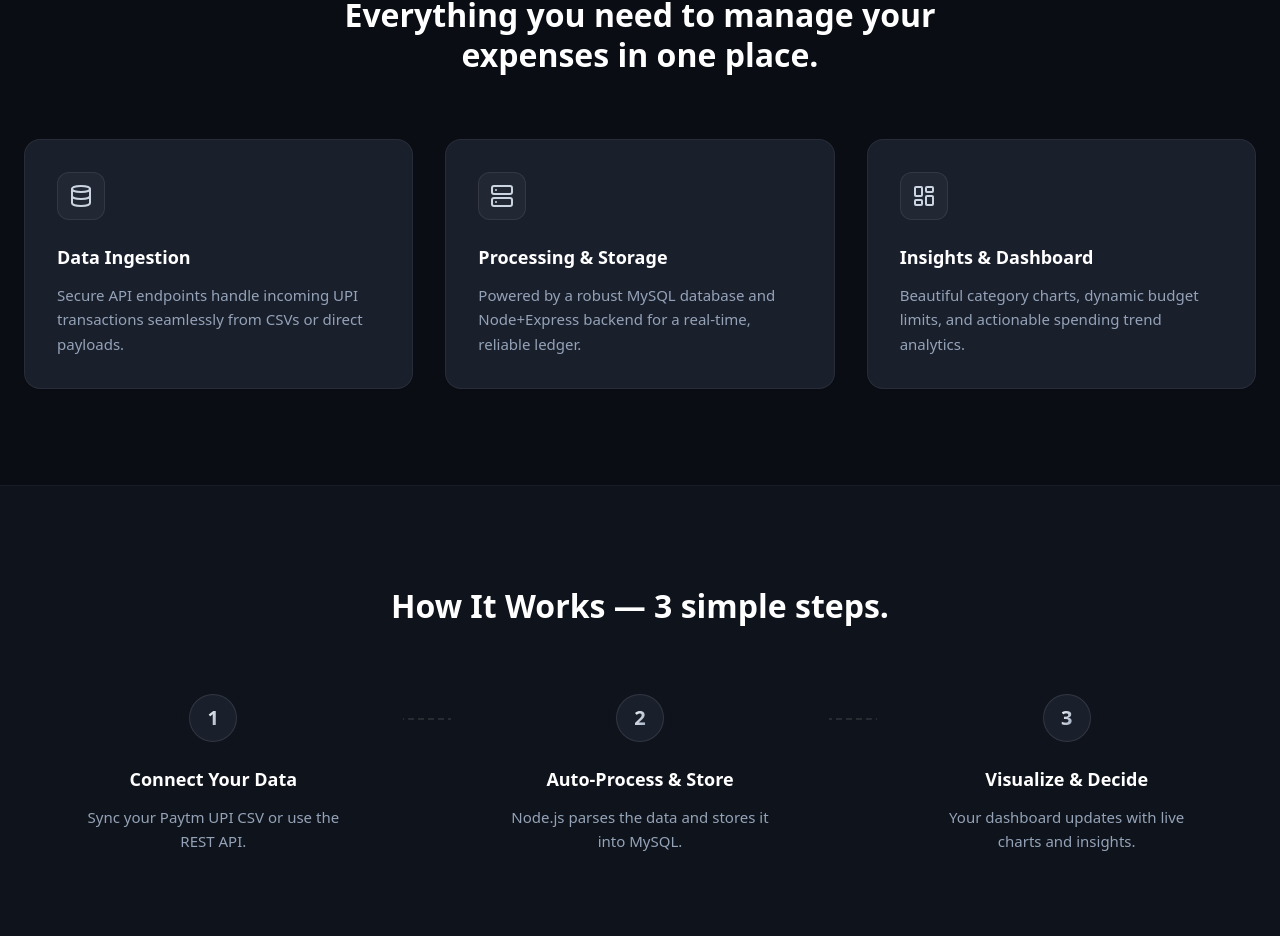
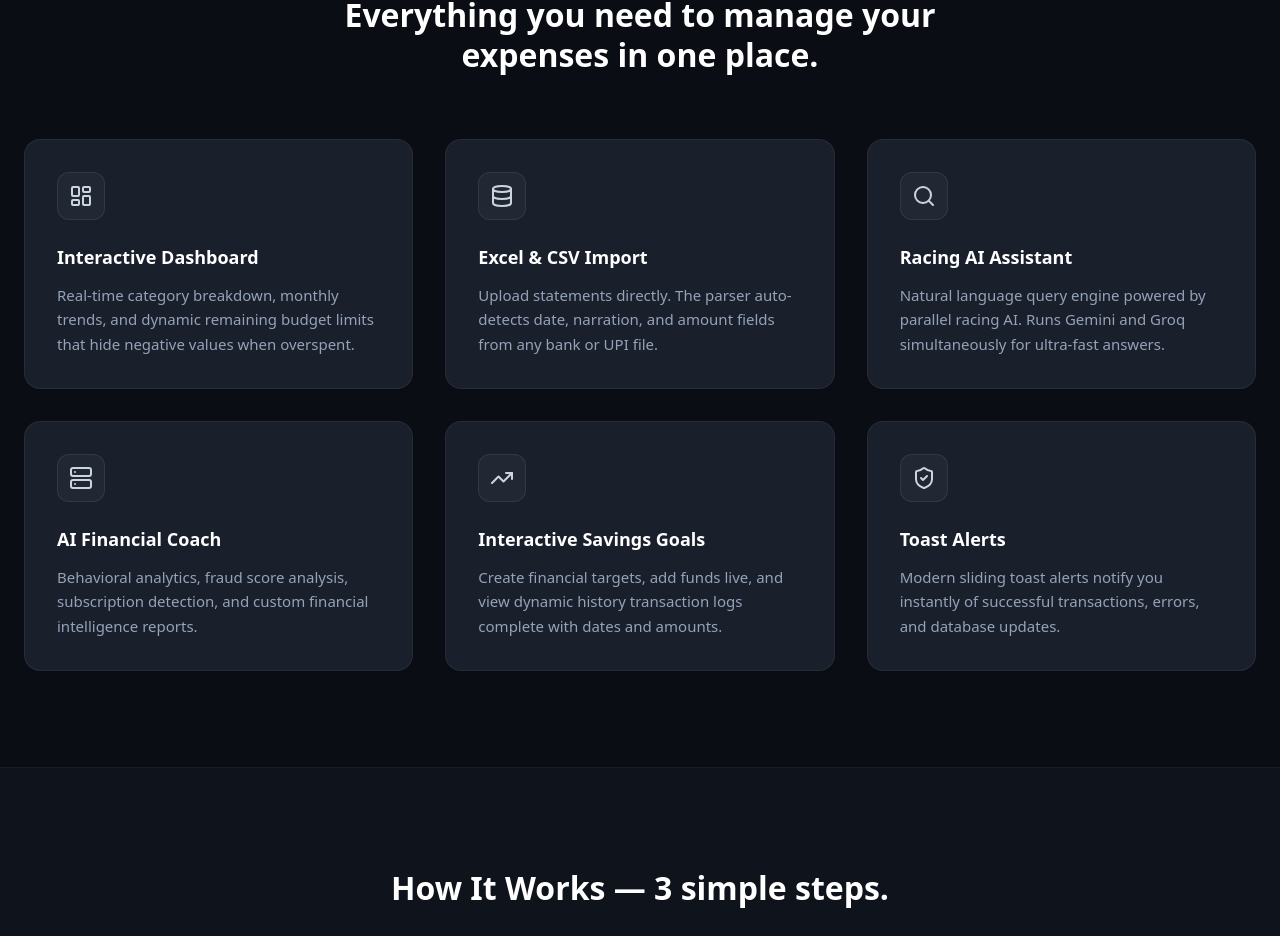
Before and after one commit to SumitNagesia123/ExpenseFlow-App, a React (Vite) app in the folder frontend/: page / in a window 1280 px wide. Shown: the part 3199-4135 px from the top of the page. Built offline with nearby package versions, Linux system fonts and the light colour scheme; no server answers.

Commit message:
feat: rewrite Landing page features to showcase real implemented features

```diff
--- a/frontend/src/pages/Landing.jsx
+++ b/frontend/src/pages/Landing.jsx
@@ -257,26 +257,58 @@ export default function Landing() {
           </div>
 
           <div className="grid md:grid-cols-3 gap-8">
+            {/* Dashboard */}
+            <div className="bg-[#1A1F2C] p-8 rounded-2xl border border-white/[0.06] shadow-sm hover:border-white/[0.15] transition-colors group">
+              <div className="w-12 h-12 bg-white/[0.04] border border-white/[0.08] rounded-xl flex items-center justify-center mb-6 group-hover:bg-[#7C3AED]/10 group-hover:border-[#7C3AED]/20 transition-colors">
+                <LayoutDashboard className="w-6 h-6 text-slate-300 group-hover:text-[#7C3AED] transition-colors" />
+              </div>
+              <h3 className="text-[18px] font-semibold text-white mb-3">Interactive Dashboard</h3>
+              <p className="text-[15px] text-[#94A3B8] leading-relaxed">Real-time category breakdown, monthly trends, and dynamic remaining budget limits that hide negative values when overspent.</p>
+            </div>
+
+            {/* Excel Import */}
             <div className="bg-[#1A1F2C] p-8 rounded-2xl border border-white/[0.06] shadow-sm hover:border-white/[0.15] transition-colors group">
               <div className="w-12 h-12 bg-white/[0.04] border border-white/[0.08] rounded-xl flex items-center justify-center mb-6 group-hover:bg-[#7C3AED]/10 group-hover:border-[#7C3AED]/20 transition-colors">
                 <Database className="w-6 h-6 text-slate-300 group-hover:text-[#7C3AED] transition-colors" />
               </div>
-              <h3 className="text-[18px] font-semibold text-white mb-3">Data Ingestion</h3>
-              <p className="text-[15px] text-[#94A3B8] leading-relaxed">Secure API endpoints handle incoming UPI transactions seamlessly from CSVs or direct payloads.</p>
+              <h3 className="text-[18px] font-semibold text-white mb-3">Excel & CSV Import</h3>
+              <p className="text-[15px] text-[#94A3B8] leading-relaxed">Upload statements directly. The parser auto-detects date, narration, and amount fields from any bank or UPI file.</p>
             </div>
+
+            {/* AI Assistant */}
+            <div className="bg-[#1A1F2C] p-8 rounded-2xl border border-white/[0.06] shadow-sm hover:border-white/[0.15] transition-colors group">
+              <div className="w-12 h-12 bg-white/[0.04] border border-white/[0.08] rounded-xl flex items-center justify-center mb-6 group-hover:bg-[#7C3AED]/10 group-hover:border-[#7C3AED]/20 transition-colors">
+                <Search className="w-6 h-6 text-slate-300 group-hover:text-[#7C3AED] transition-colors" />
+              </div>
+              <h3 className="text-[18px] font-semibold text-white mb-3">Racing AI Assistant</h3>
+              <p className="text-[15px] text-[#94A3B8] leading-relaxed">Natural language query engine powered by parallel racing AI. Runs Gemini and Groq simultaneously for ultra-fast answers.</p>
+            </div>
+
+            {/* AI Coach */}
             <div className="bg-[#1A1F2C] p-8 rounded-2xl border border-white/[0.06] shadow-sm hover:border-white/[0.15] transition-colors group">
               <div className="w-12 h-12 bg-white/[0.04] border border-white/[0.08] rounded-xl flex items-center justify-center mb-6 group-hover:bg-[#7C3AED]/10 group-hover:border-[#7C3AED]/20 transition-colors">
                 <Server className="w-6 h-6 text-slate-300 group-hover:text-[#7C3AED] transition-colors" />
               </div>
-              <h3 className="text-[18px] font-semibold text-white mb-3">Processing & Storage</h3>
-              <p className="text-[15px] text-[#94A3B8] leading-relaxed">Powered by a robust MySQL database and Node+Express backend for a real-time, reliable ledger.</p>
+              <h3 className="text-[18px] font-semibold text-white mb-3">AI Financial Coach</h3>
+              <p className="text-[15px] text-[#94A3B8] leading-relaxed">Behavioral analytics, fraud score analysis, subscription detection, and custom financial intelligence reports.</p>
             </div>
+
+            {/* Savings Goals */}
             <div className="bg-[#1A1F2C] p-8 rounded-2xl border border-white/[0.06] shadow-sm hover:border-white/[0.15] transition-colors group">
               <div className="w-12 h-12 bg-white/[0.04] border border-white/[0.08] rounded-xl flex items-center justify-center mb-6 group-hover:bg-[#7C3AED]/10 group-hover:border-[#7C3AED]/20 transition-colors">
-                <LayoutDashboard className="w-6 h-6 text-slate-300 group-hover:text-[#7C3AED] transition-colors" />
+                <TrendingUp className="w-6 h-6 text-slate-300 group-hover:text-[#7C3AED] transition-colors" />
               </div>
-              <h3 className="text-[18px] font-semibold text-white mb-3">Insights & Dashboard</h3>
-              <p className="text-[15px] text-[#94A3B8] leading-relaxed">Beautiful category charts, dynamic budget limits, and actionable spending trend analytics.</p>
+              <h3 className="text-[18px] font-semibold text-white mb-3">Interactive Savings Goals</h3>
+              <p className="text-[15px] text-[#94A3B8] leading-relaxed">Create financial targets, add funds live, and view dynamic history transaction logs complete with dates and amounts.</p>
+            </div>
+
+            {/* Toast Alerts */}
+            <div className="bg-[#1A1F2C] p-8 rounded-2xl border border-white/[0.06] shadow-sm hover:border-white/[0.15] transition-colors group">
+              <div className="w-12 h-12 bg-white/[0.04] border border-white/[0.08] rounded-xl flex items-center justify-center mb-6 group-hover:bg-[#7C3AED]/10 group-hover:border-[#7C3AED]/20 transition-colors">
+                <ShieldCheck className="w-6 h-6 text-slate-300 group-hover:text-[#7C3AED] transition-colors" />
+              </div>
+              <h3 className="text-[18px] font-semibold text-white mb-3">Toast Alerts</h3>
+              <p className="text-[15px] text-[#94A3B8] leading-relaxed">Modern sliding toast alerts notify you instantly of successful transactions, errors, and database updates.</p>
             </div>
           </div>
         </div>
```
